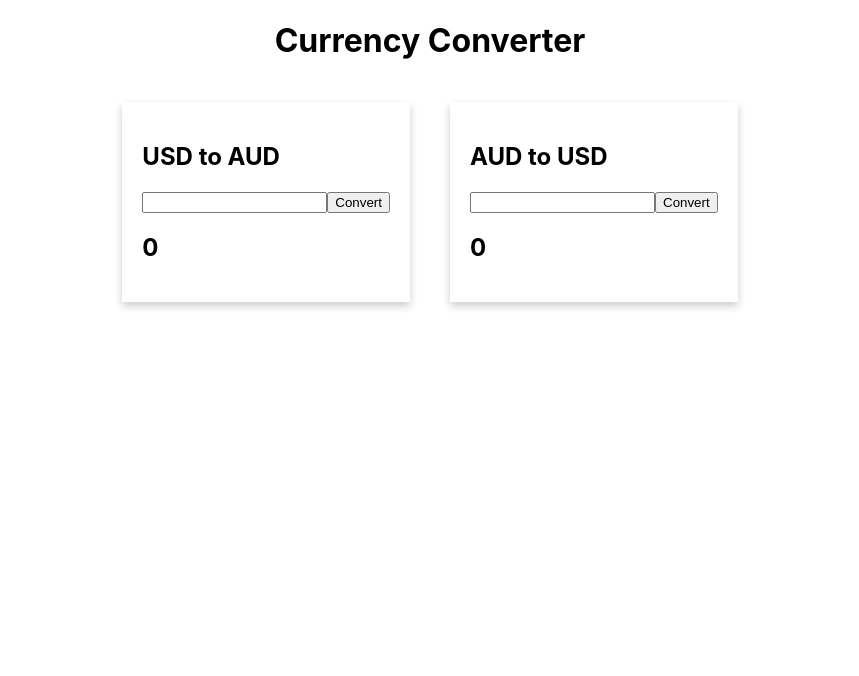
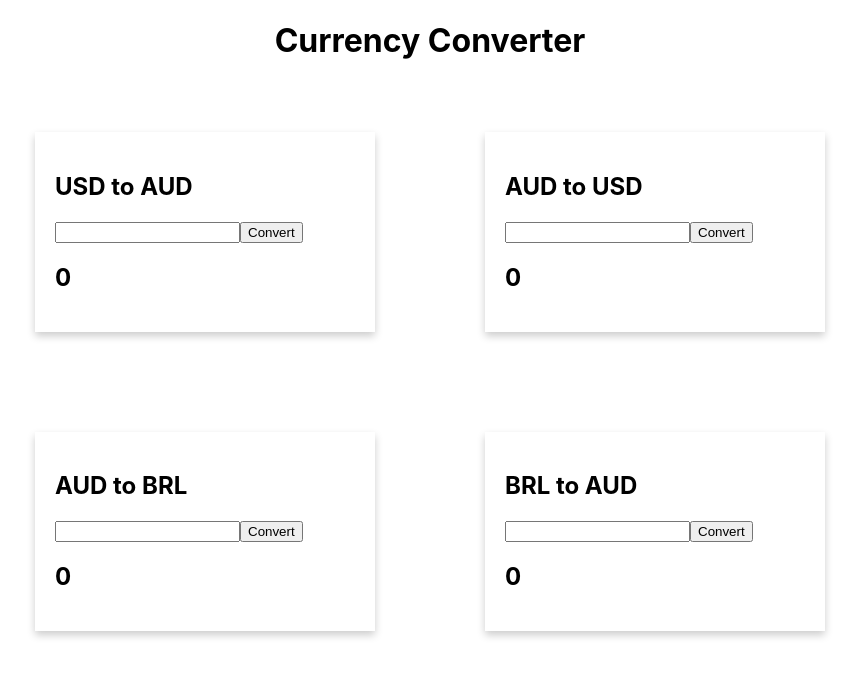
Before and after one commit to walissoncom/conversor-react, a React (Create React App) app: page / in a window 1280 px wide. Shown: the top 676 px of the page, without its empty margins (210-1069 px from the left). Built offline with nearby package versions, Linux system fonts and the light colour scheme.

Commit message:
Version 1.0 final details

```diff
--- a/src/App.css
+++ b/src/App.css
@@ -1,11 +1,13 @@
 .App {
     display: flex;
     flex-direction: column;
-    justify-content: center;
+
+    max-width: 900px;
+    margin: auto;
 }
 
 .App .row {
     display: flex;
     flex-direction: row;
-    justify-content: center;
+    justify-content: space-around;
 }
--- a/src/App.js
+++ b/src/App.js
@@ -12,6 +12,11 @@ function App() {
         <Converter currencyA="USD" currencyB="AUD"></Converter>
         <Converter currencyA="AUD" currencyB="USD"></Converter>
       </div>
+
+      <div className="row">
+        <Converter currencyA="AUD" currencyB="BRL"></Converter>
+        <Converter currencyA="BRL" currencyB="AUD"></Converter>
+      </div>
     </div>
   );
 }
--- a/src/components/Converter.css
+++ b/src/components/Converter.css
@@ -1,6 +1,7 @@
 .converter {
-    margin: 20px;
+    width: 300px;
+    margin: 50px 20px;
     padding: 20px;
-    max-width: 300px;
+
     box-shadow: 0 4px 8px 0 rgba(0,0,0,0.2);
 }
```
